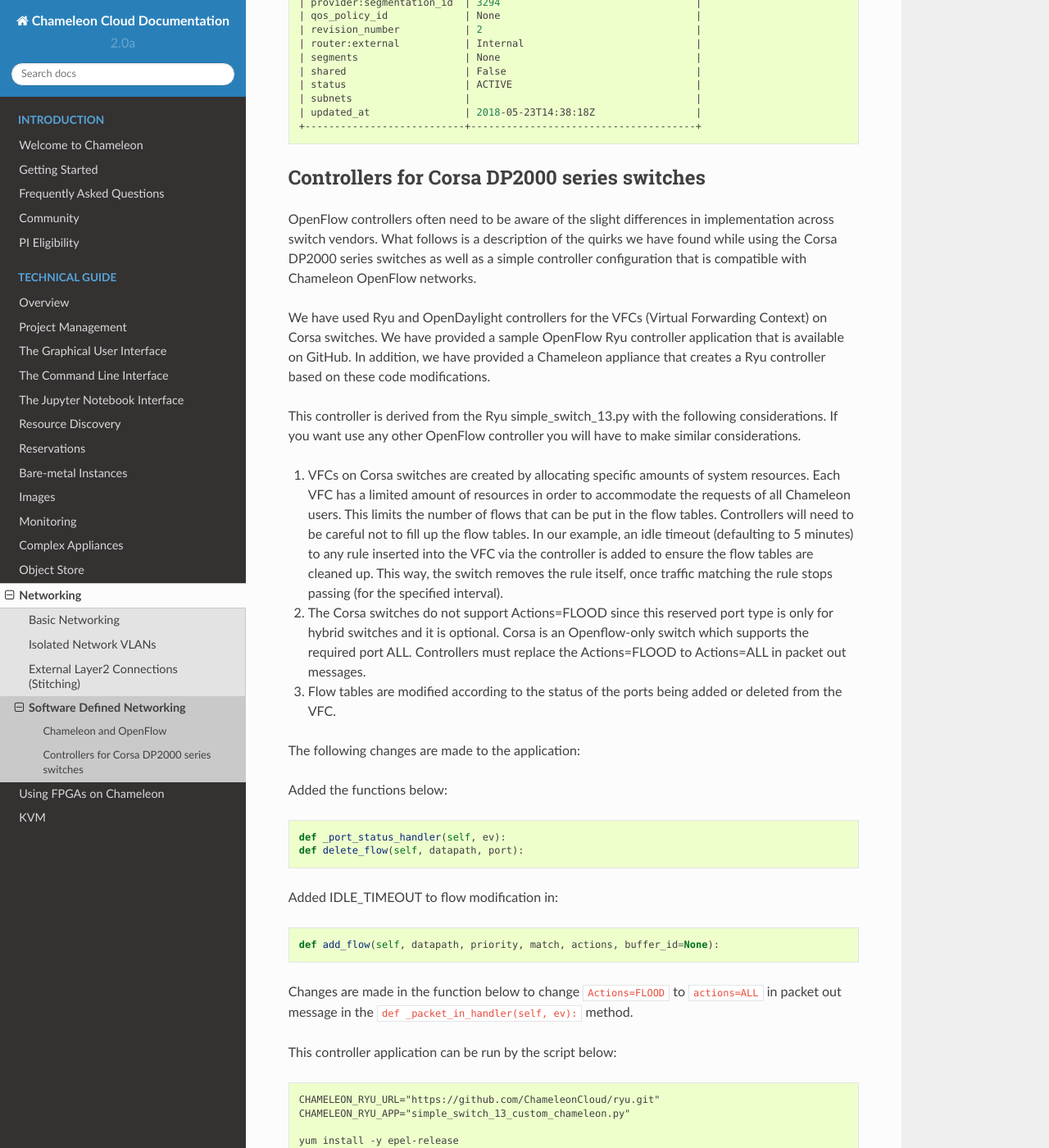
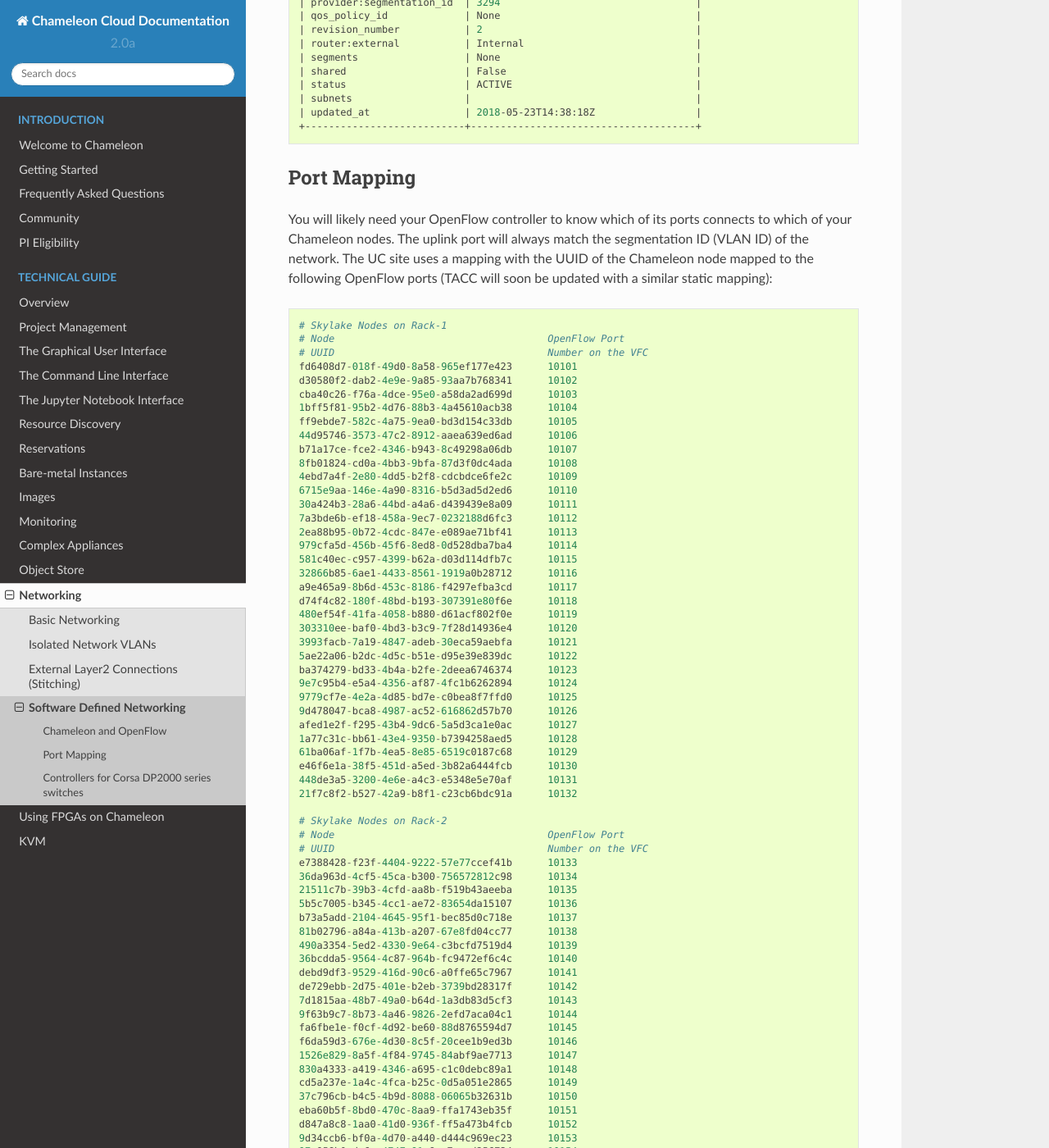
Before and after one commit to ChameleonCloud/docs, a Sphinx documentation site: the page built from source/technical/networks/networks_sdn.rst, in a window 1280 px wide and 1400 px high, scrolled down 3167 px. Shown: the whole window at 82% size. Built offline with Sphinx 7.4.7 and the Read the Docs theme 2.0.0, drawn with Linux system fonts in a browser that asks for light colours; some of the changed text lies outside the part shown.

Commit message:
Added docs about BYOC prot mapping to nodes

```diff
--- a/source/technical/networks/networks_sdn.rst
+++ b/source/technical/networks/networks_sdn.rst
@@ -127,6 +127,86 @@ Example CLI command used to create the network:
    | updated_at                | 2018-05-23T14:38:18Z                 |
    +---------------------------+--------------------------------------+
 
+Port Mapping
+____________
+
+You will likely need your OpenFlow controller to know which of its ports connects to which of your Chameleon nodes. The uplink port will always match the segmentation ID (VLAN ID) of the network.  The UC site uses a mapping with the UUID of the Chameleon node mapped to the following OpenFlow ports (TACC will soon be updated with a similar static mapping):
+
+.. code::
+
+   # Skylake Nodes on Rack-1
+   # Node                                    OpenFlow Port
+   # UUID                                    Number on the VFC
+   fd6408d7-018f-49d0-8a58-965ef177e423      10101
+   d30580f2-dab2-4e9e-9a85-93aa7b768341      10102
+   cba40c26-f76a-4dce-95e0-a58da2ad699d      10103
+   1bff5f81-95b2-4d76-88b3-4a45610acb38      10104
+   ff9ebde7-582c-4a75-9ea0-bd3d154c33db      10105
+   44d95746-3573-47c2-8912-aaea639ed6ad      10106
+   b71a17ce-fce2-4346-b943-8c49298a06db      10107
+   8fb01824-cd0a-4bb3-9bfa-87d3f0dc4ada      10108
+   4ebd7a4f-2e80-4dd5-b2f8-cdcbdce6fe2c      10109
+   6715e9aa-146e-4a90-8316-b5d3ad5d2ed6      10110
+   30a424b3-28a6-44bd-a4a6-d439439e8a09      10111
+   7a3bde6b-ef18-458a-9ec7-0232188d6fc3      10112
+   2ea88b95-0b72-4cdc-847e-e089ae71bf41      10113
+   979cfa5d-456b-45f6-8ed8-0d528dba7ba4      10114
+   581c40ec-c957-4399-b62a-d03d114dfb7c      10115
+   32866b85-6ae1-4433-8561-1919a0b28712      10116
+   a9e465a9-8b6d-453c-8186-f4297efba3cd      10117
+   d74f4c82-180f-48bd-b193-307391e80f6e      10118
+   480ef54f-41fa-4058-b880-d61acf802f0e      10119
+   303310ee-baf0-4bd3-b3c9-7f28d14936e4      10120
+   3993facb-7a19-4847-adeb-30eca59aebfa      10121
+   5ae22a06-b2dc-4d5c-b51e-d95e39e839dc      10122
+   ba374279-bd33-4b4a-b2fe-2deea6746374      10123
+   9e7c95b4-e5a4-4356-af87-4fc1b6262894      10124
+   9779cf7e-4e2a-4d85-bd7e-c0bea8f7ffd0      10125
+   9d478047-bca8-4987-ac52-616862d57b70      10126
+   afed1e2f-f295-43b4-9dc6-5a5d3ca1e0ac      10127
+   1a77c31c-bb61-43e4-9350-b7394258aed5      10128
+   61ba06af-1f7b-4ea5-8e85-6519c0187c68      10129
+   e46f6e1a-38f5-451d-a5ed-3b82a6444fcb      10130
+   448de3a5-3200-4e6e-a4c3-e5348e5e70af      10131
+   21f7c8f2-b527-42a9-b8f1-c23cb6bdc91a      10132
+
+   # Skylake Nodes on Rack-2
+   # Node                                    OpenFlow Port
+   # UUID                                    Number on the VFC
+   e7388428-f23f-4404-9222-57e77ccef41b      10133
+   36da963d-4cf5-45ca-b300-756572812c98      10134
+   21511c7b-39b3-4cfd-aa8b-f519b43aeeba      10135
+   5b5c7005-b345-4cc1-ae72-83654da15107      10136
+   b73a5add-2104-4645-95f1-bec85d0c718e      10137
+   81b02796-a84a-413b-a207-67e8fd04cc77      10138
+   490a3354-5ed2-4330-9e64-c3bcfd7519d4      10139
+   36bcdda5-9564-4c87-964b-fc9472ef6c4c      10140
+   debd9df3-9529-416d-90c6-a0ffe65c7967      10141
+   de729ebb-2d75-401e-b2eb-3739bd28317f      10142
+   7d1815aa-48b7-49a0-b64d-1a3db83d5cf3      10143
+   9f63b9c7-8b73-4a46-9826-2efd7aca04c1      10144
+   fa6fbe1e-f0cf-4d92-be60-88d8765594d7      10145
+   f6da59d3-676e-4d30-8c5f-20cee1b9ed3b      10146
+   1526e829-8a5f-4f84-9745-84abf9ae7713      10147
+   830a4333-a419-4346-a695-c1c0debc89a1      10148
+   cd5a237e-1a4c-4fca-b25c-0d5a051e2865      10149
+   37c796cb-b4c5-4b9d-8088-06065b32631b      10150
+   eba60b5f-8bd0-470c-8aa9-ffa1743eb35f      10151
+   d847a8c8-1aa0-41d0-936f-ff5a473b4fcb      10152
+   9d34ccb6-bf0a-4d70-a440-d444c969ec23      10153
+   97c958b0-dc6e-4747-91c8-c7eead256734      10154
+   a9895567-38de-4317-935b-a5e9d97b6cea      10155
+   a61fc0a9-3716-4758-93bf-56a4dccf195f      10156
+   30e03bc2-04b7-4d29-9bba-27facca111ae      10157
+   149a9db5-e312-4d7b-bc51-bf1a33329179      10158
+   80a084c0-4198-42fc-87ae-9fc1899eb336      10159
+   b0194ee7-9866-4de1-a86d-e2ffd4a3c58a      10160
+   4a351095-4f77-4a68-88c7-a306b67b2269      10161
+   8c7b8067-cfa4-49b4-9812-778e78631bf8      10162
+   219a58dd-a3b2-4c4f-8517-ab72bc82c741      10163
+   03129bbe-330c-4591-bc17-96d7e15d3e74      10164
+
+
 Controllers for Corsa DP2000 series switches
 ____________________________________________
 
```
